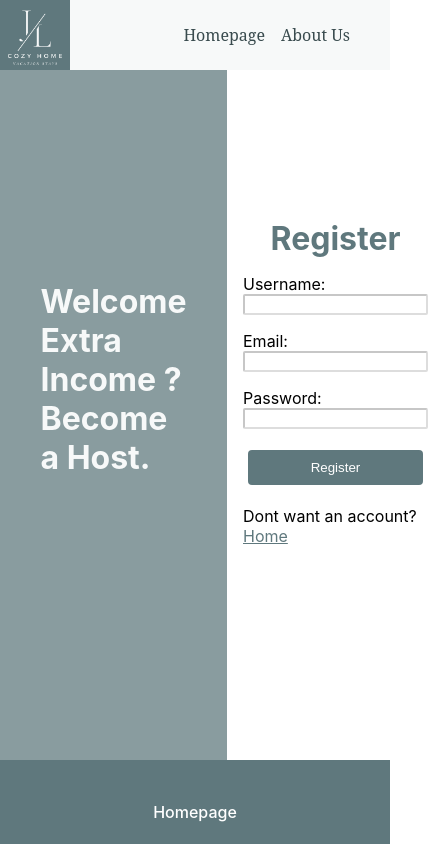
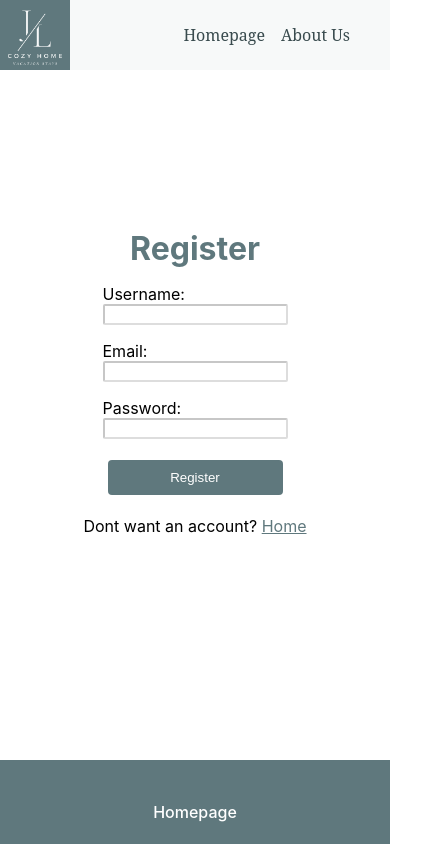
Before and after one commit to LeslieLargo1/CozyHome, a React (Create React App) app: page /register in a window 390 px wide. Shown: the top 844 px of the page, 444 px wide, since content can reach past the window. Built offline with nearby package versions, Linux system fonts and the light colour scheme.

Commit message:
atMedia Register

```diff
--- a/src/components/register/styles/style.css
+++ b/src/components/register/styles/style.css
@@ -77,3 +77,13 @@
     text-decoration: underline;
     cursor: pointer;
 }
+
+@media (max-width: 600px) {
+    .registerLeft {
+        display: none;
+    }
+
+    .register-container {
+        width: 100%;
+    }
+}
```
